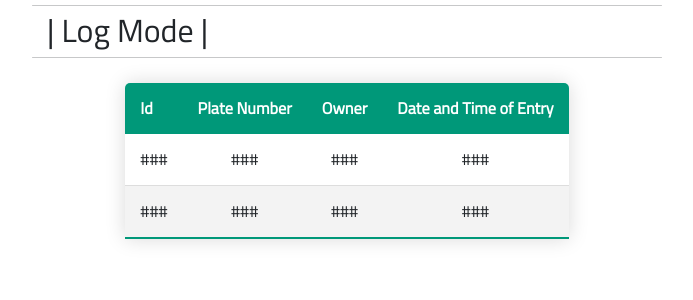
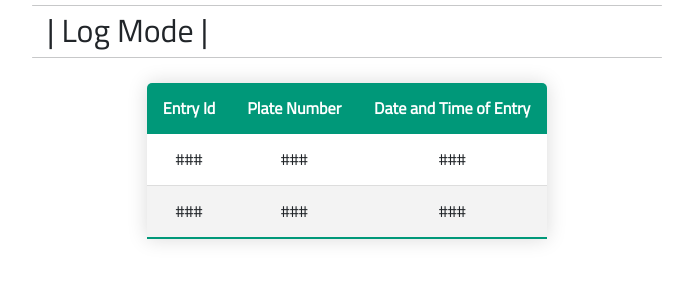
Before and after one commit to LeandroMartinMacato/SecureV-App, a Flask app: page /logs in a window 1280 px wide. Shown: the part 90-390 px from the top of the page, without its empty margins (293-986 px from the left). Run offline with Flask 2, Linux system fonts and the light colour scheme; parts of the project's set-up code (start-up, migrations or seed data) failed here and were passed over; some libraries are stand-ins or nearby versions.

Commit message:
feat: read log from db

```diff
--- a/app/app.py
+++ b/app/app.py
@@ -86,8 +86,9 @@ def register_mode():
 
 @application.route("/logs")
 def log_mode():
+    db_man = DB_Manager()
     page_title = 'SecureV | Log Mode'
-    return render_template("log_mode.html", TITLE=page_title)
+    return render_template("log_mode.html", db_data = db_man.db_data_entries, TITLE=page_title)
 
 def open_browser():
     ''' Debug autostartt'''
--- a/app/database.py
+++ b/app/database.py
@@ -1,7 +1,6 @@
 from flask import Flask
 from flask_sqlalchemy import SQLAlchemy
 from datetime import datetime
-import datetime as dt
 
 app = Flask(__name__)
 app.config['SQLALCHEMY_DATABASE_URI'] = 'sqlite:///db/vehicle_db.sqlite3' # Config to use sqlalchemy
@@ -25,11 +24,11 @@ class Vehicle(db.Model):
         return f'{self.plate_num}|{self.owner_name}|{self.date_registered}'
 
 class Entry(db.Model):
+    curr_entry_time = datetime.now().isoformat(' ', 'seconds')
+
     id = db.Column(db.Integer, primary_key=True)
-    date_of_entry = db.Column("date_of_entry" , db.String(30) ,nullable = False , default=dt.datetime.now)
-    # entry_vehicle_id = db.Column(db.Integer, db.ForeignKey("vehicle.id") , nullable = False)
+    date_of_entry = db.Column("date_of_entry" , db.String(30) ,nullable = False , default= curr_entry_time)
     entry_vehicle_plate = db.Column(db.String(6), db.ForeignKey("vehicle.plate_num") , nullable = False) # Test
-    # vehicle relation here
 
     # def __init__(self , ):
     #     self.date_of_entry = self.date_of_entry
--- a/app/object_detection.py
+++ b/app/object_detection.py
@@ -6,7 +6,8 @@ import matplotlib.pyplot as plt #debug
 import os
 import re
 # Building:
-from plate_verification import Car , Verificator
+from plate_verification import Car , Verificator # Remove Car Class
+from database import db , Vehicle , DB_Manager
 
 # Initialize
 # vehicle = Car("NXX887")
--- a/app/static/style.css
+++ b/app/static/style.css
@@ -127,7 +127,7 @@ hr {
 .content-table thead tr {
 	background-color: #009879;
 	color: #ffffff;
-	text-align: left;
+	text-align: center;
 	font-weight: bold;
 }
 
--- a/app/templates/log_mode.html
+++ b/app/templates/log_mode.html
@@ -12,9 +12,8 @@
         <table class="content-table">
         <thead>
             <tr>
-            <th>Id</th>
+            <th>Entry Id</th>
             <th>Plate Number</th>
-            <th>Owner</th>
             <th>Date and Time of Entry</th>
             </tr>
         </thead>
@@ -23,21 +22,18 @@
                 <td> ### </td>
                 <td> ### </td>
                 <td> ### </td>
-                <td> ### </td>
             </tr>
 
             <!-- ------------------------ display all item loop ------------------------ -->
-            <!-- {% for item in db_data %}
+            {% for item in db_data %}
             <tr>
                 <td> {{item["id"]}} </td>
-                <td> {{item["plate_num"]}} </td>
-                <td> {{item["owner_name"]}} </td>
-                <td> {{item["date_registered"]}} </td>
+                <td> {{item["plate"]}} </td>
+                <td> {{item["date"]}} </td>
             </tr>
-            {% endfor %} -->
+            {% endfor %}
 
             <tr>
-                <td> ### </td>
                 <td> ### </td>
                 <td> ### </td>
                 <td> ### </td>
```
